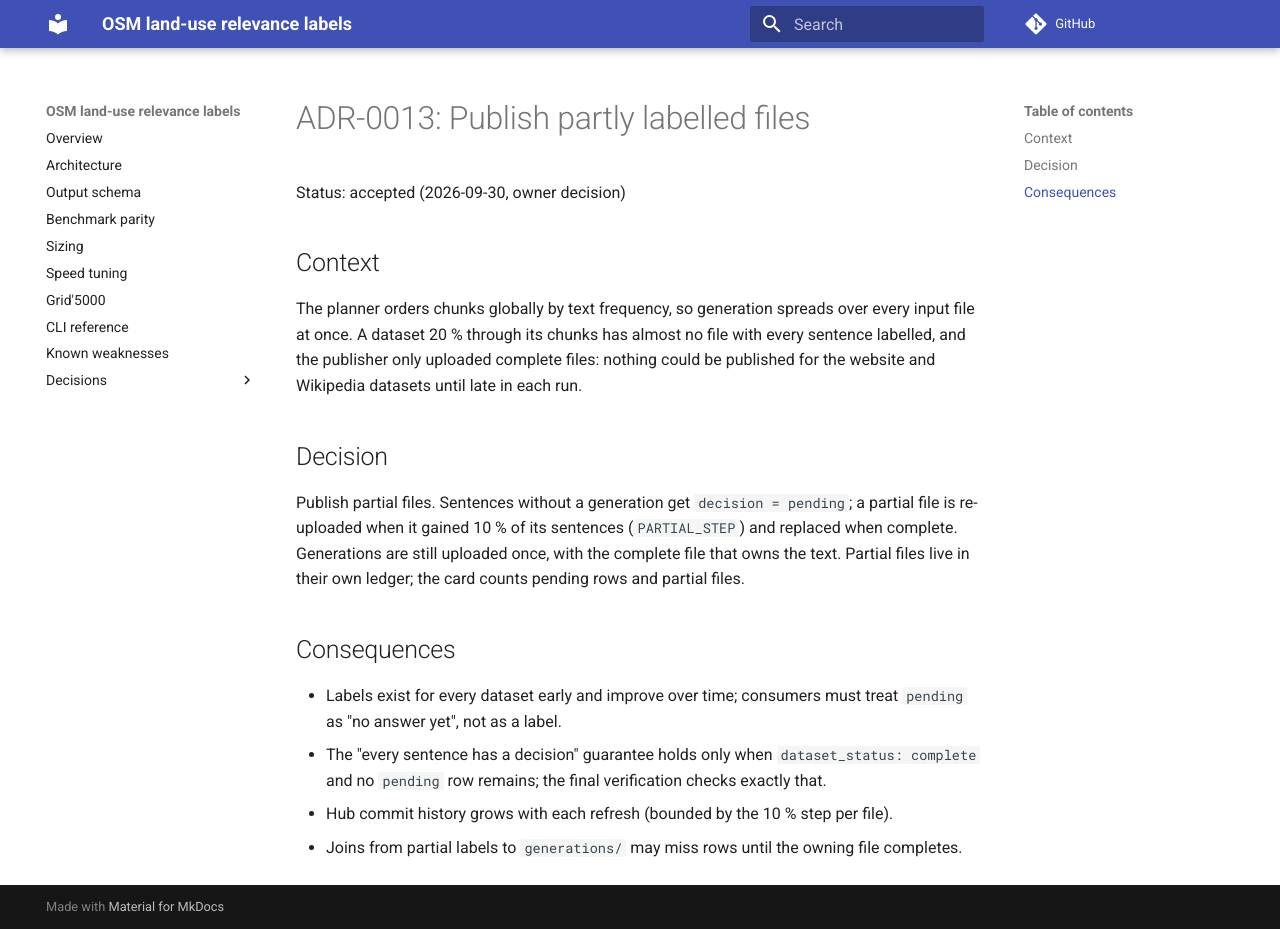
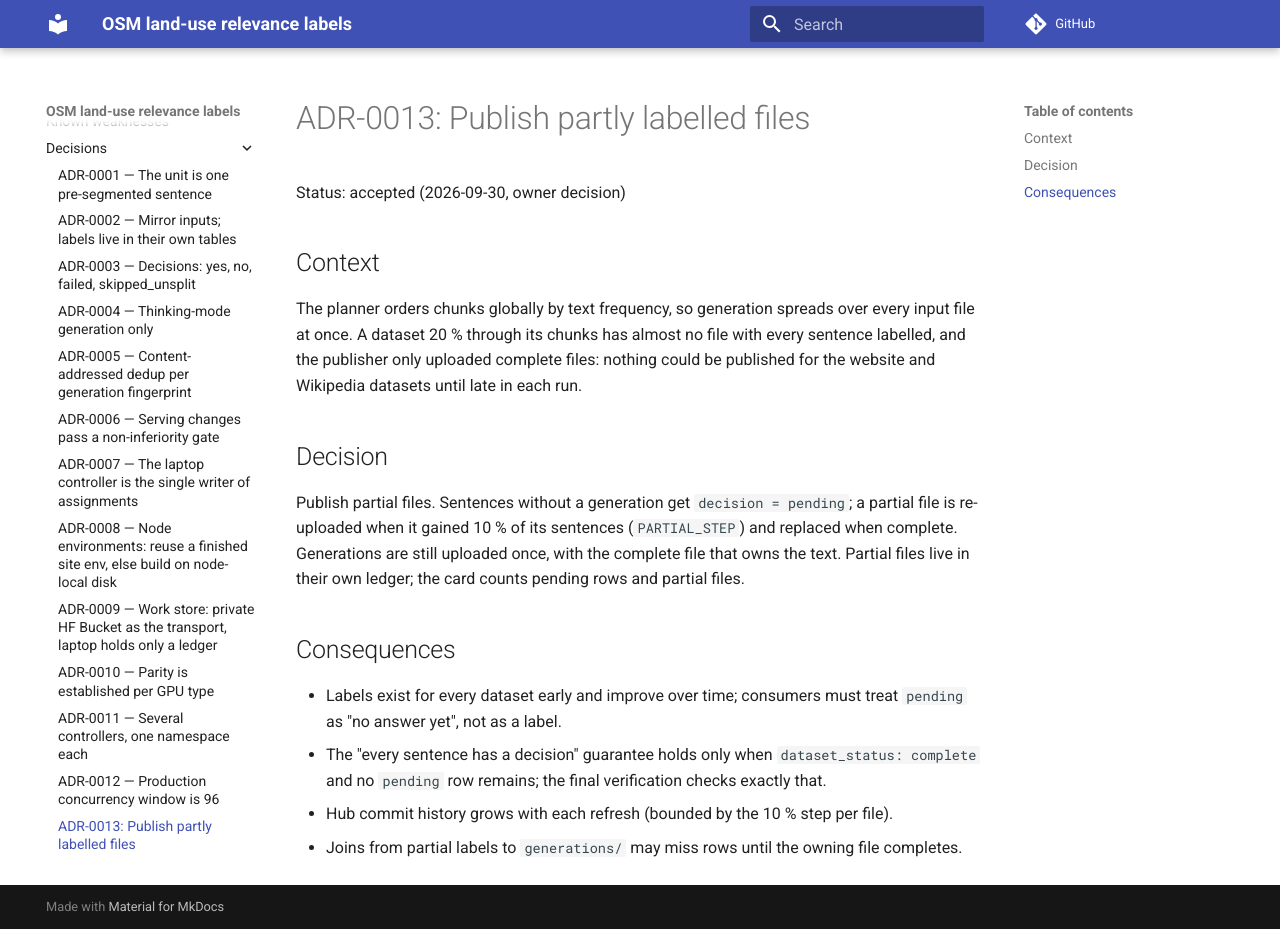
Before and after one commit to NoeFlandre/filter-osm-datasets-llms-landuse, an MkDocs documentation site: the page built from docs/adr/0013-partial-publication.md, in a window 1280 px wide and 929 px high. Built offline with MkDocs 1.6.1 and Material for MkDocs 9.7.7, drawn with Linux system fonts in a browser that asks for light colours; comment, search, counter and statistics services are not loaded.

Commit message:
Add ADR-0013 to the docs nav
Co-Authored-By: Claude Sonnet 5.5 <noreply@anthropic.com>

```diff
--- a/mkdocs.yml
+++ b/mkdocs.yml
@@ -26,6 +26,7 @@ nav:
       - adr/0010-parity-and-hardware.md
       - adr/0011-parallel-controllers.md
       - adr/0012-concurrency-window.md
+      - adr/0013-partial-publication.md
 markdown_extensions:
   - pymdownx.superfences:
       custom_fences:
```
